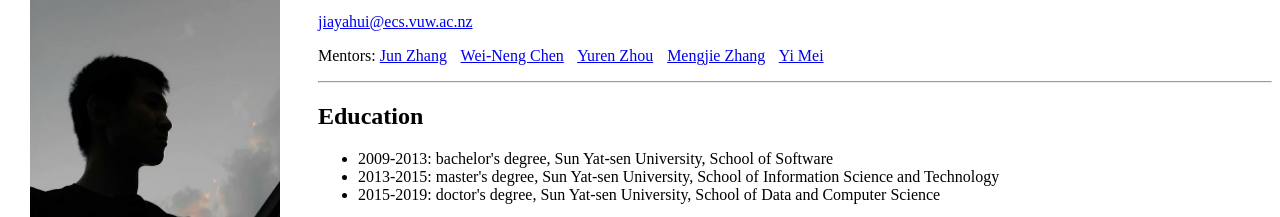
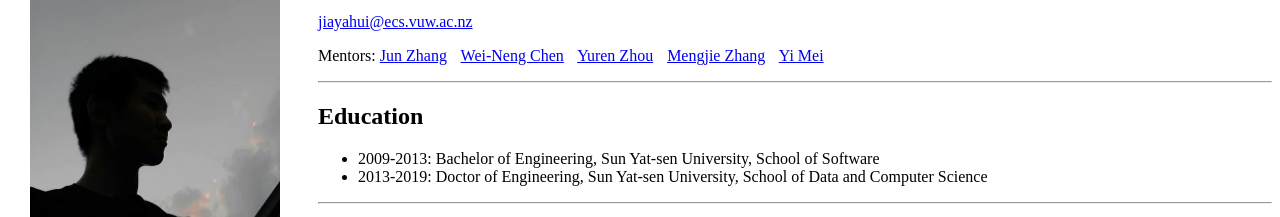
Before and after one commit to KingQino/Kingqino.github.io, a plain HTML site: page index.html in a window 1280 px wide. Shown: the part 118-335 px from the top of the page. Drawn offline with Linux system fonts and the light colour scheme.

Commit message:
Update index.html

```diff
--- a/index.html
+++ b/index.html
@@ -35,9 +35,8 @@
 <div id="edu">
 <h2>Education</h2>
 	<ul>
-		<li>2009-2013: bachelor's degree, Sun Yat-sen University, School of Software</li>
-		<li>2013-2015: master's degree, Sun Yat-sen University, School of Information Science and Technology</li>
-		<li>2015-2019: doctor's degree, Sun Yat-sen University, School of Data and Computer Science</li>
+		<li>2009-2013: Bachelor of Engineering, Sun Yat-sen University, School of Software</li>
+		<li>2013-2019: Doctor of Engineering, Sun Yat-sen University, School of Data and Computer Science</li>
 	</ul>
 </div>
 <hr>
```
